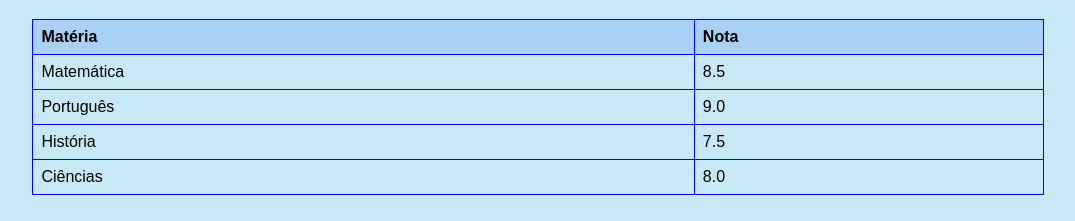
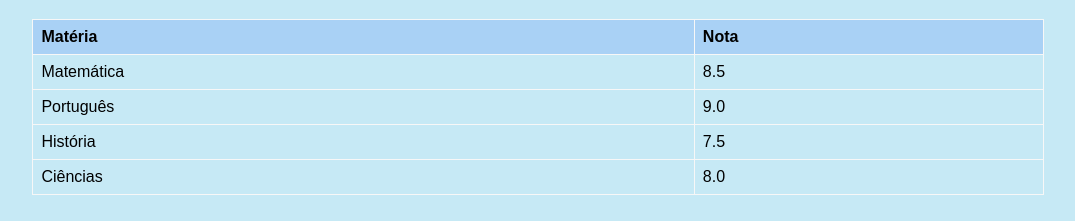
Before and after one commit to kellydojoao/Boletim-do-Gustavo, a plain HTML site: page index.html in a window 1280 px wide. Shown: the part 61-282 px from the top of the page, without its empty margins (102-1177 px from the left). Drawn offline with Linux system fonts and the light colour scheme.

Commit message:
aethaeth

```diff
--- a/index.html
+++ b/index.html
@@ -17,7 +17,7 @@
       width: 80%;
     }
     th, td {
-      border: 1px solid blue;
+      border: 1px solid rgb(247, 247, 247);
       padding: 8px;
       text-align: left;
     }
```
